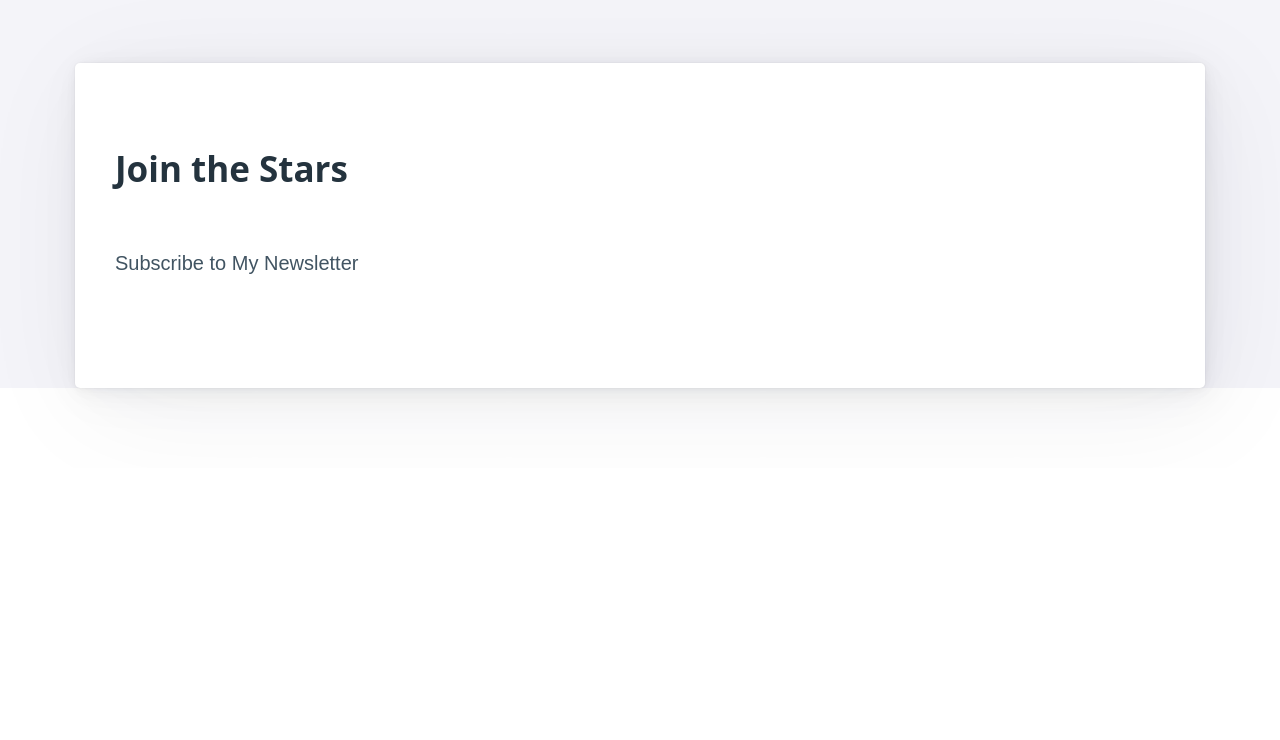
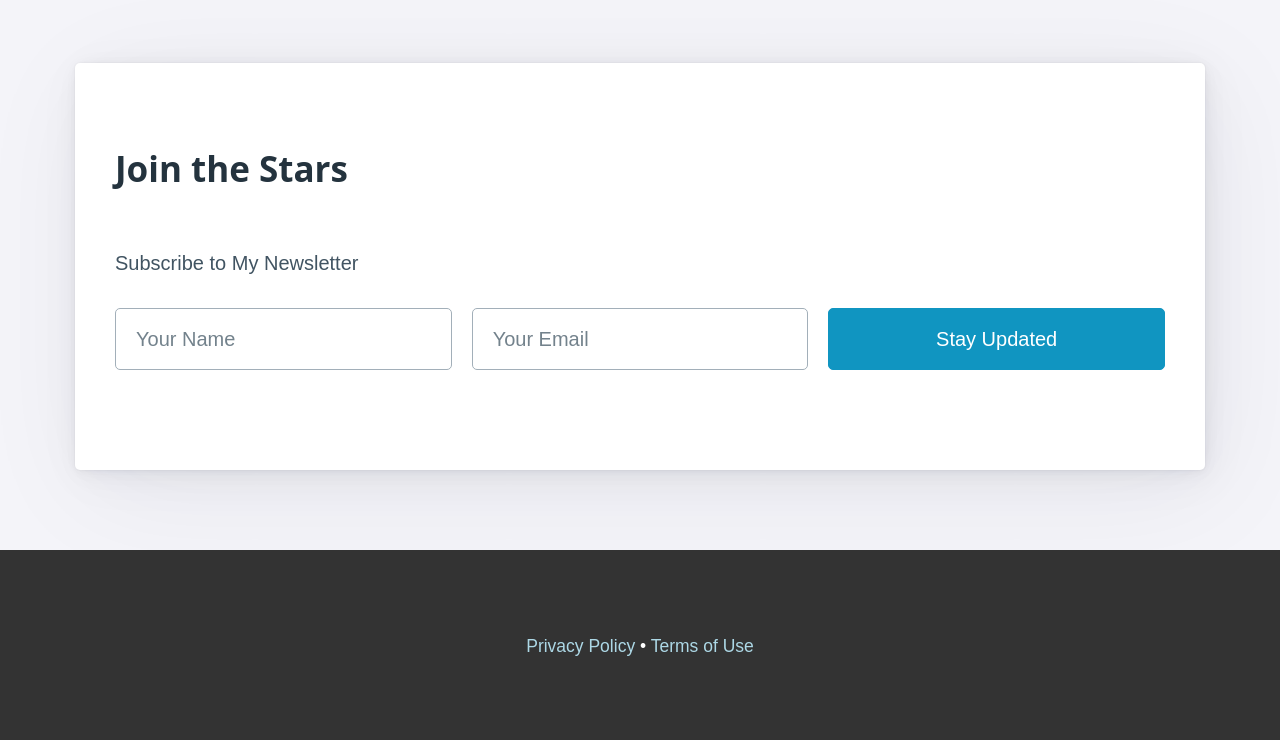
Before and after one commit to BrandonSmith6/BrandonSmith6.github.io, a plain HTML site: page index.html in a window 1280 px wide. Shown: the part 1179-1919 px from the top of the page. Before the commit the page ends 1647 px from the top, so only its background shows below. Drawn offline with nearby package versions, Linux system fonts and the light colour scheme.

Commit message:
Update index.html

```diff
--- a/index.html
+++ b/index.html
@@ -116,4 +116,15 @@
                 <h2>Join the Stars</h2>
                 <p>Subscribe to My Newsletter</p>
                 <form class="grid">
-                    <input type="text"
+                    <input type="text" id="firstname" name="firstname" placeholder="Your Name" aria-label="Your Name" required />
+                    <input type="email" id="email" name="email" placeholder="Your Email" aria-label="Your Email" required />
+                    <button type="submit" onclick="event.preventDefault()">Stay Updated</button>
+                </form>
+            </article>
+        </div>
+    </section>
+    <footer>
+        <small><a href="#">Privacy Policy</a> • <a href="#">Terms of Use</a></small>
+    </footer>
+</body>
+</html>
```
